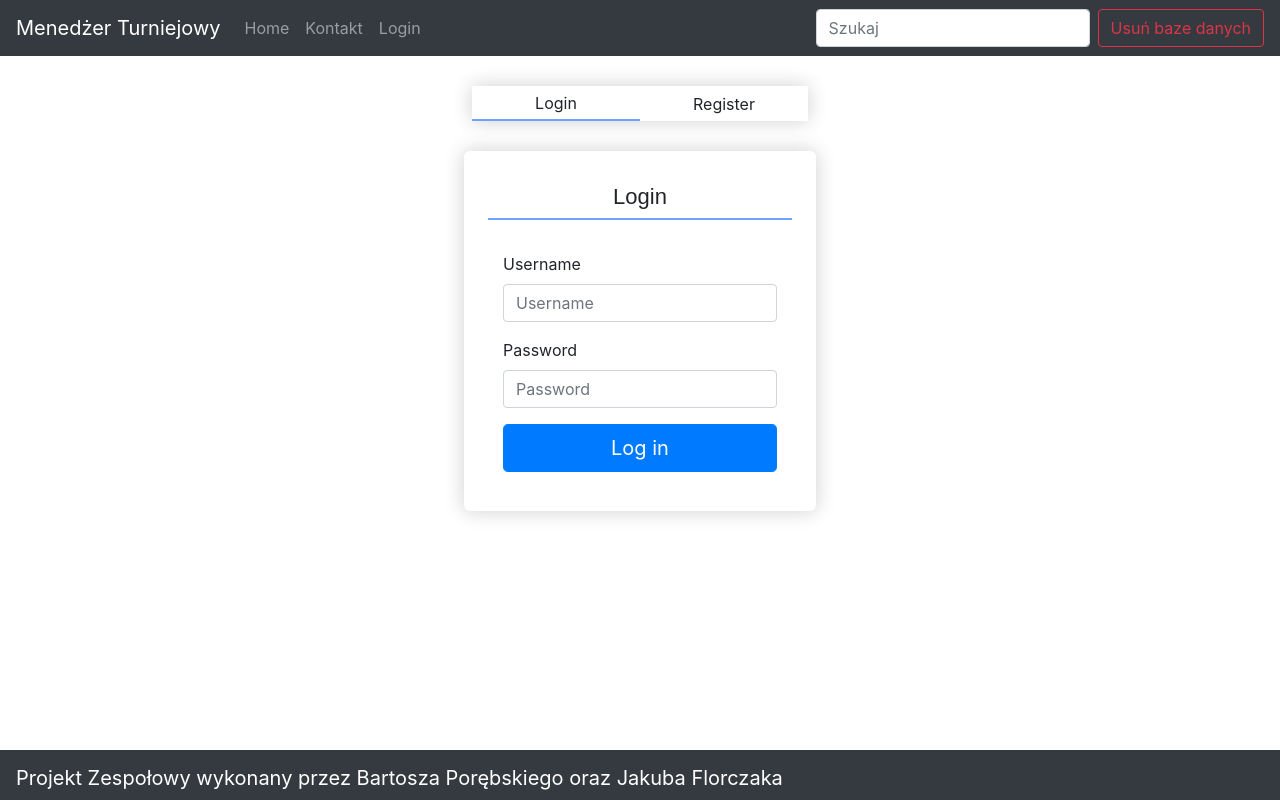
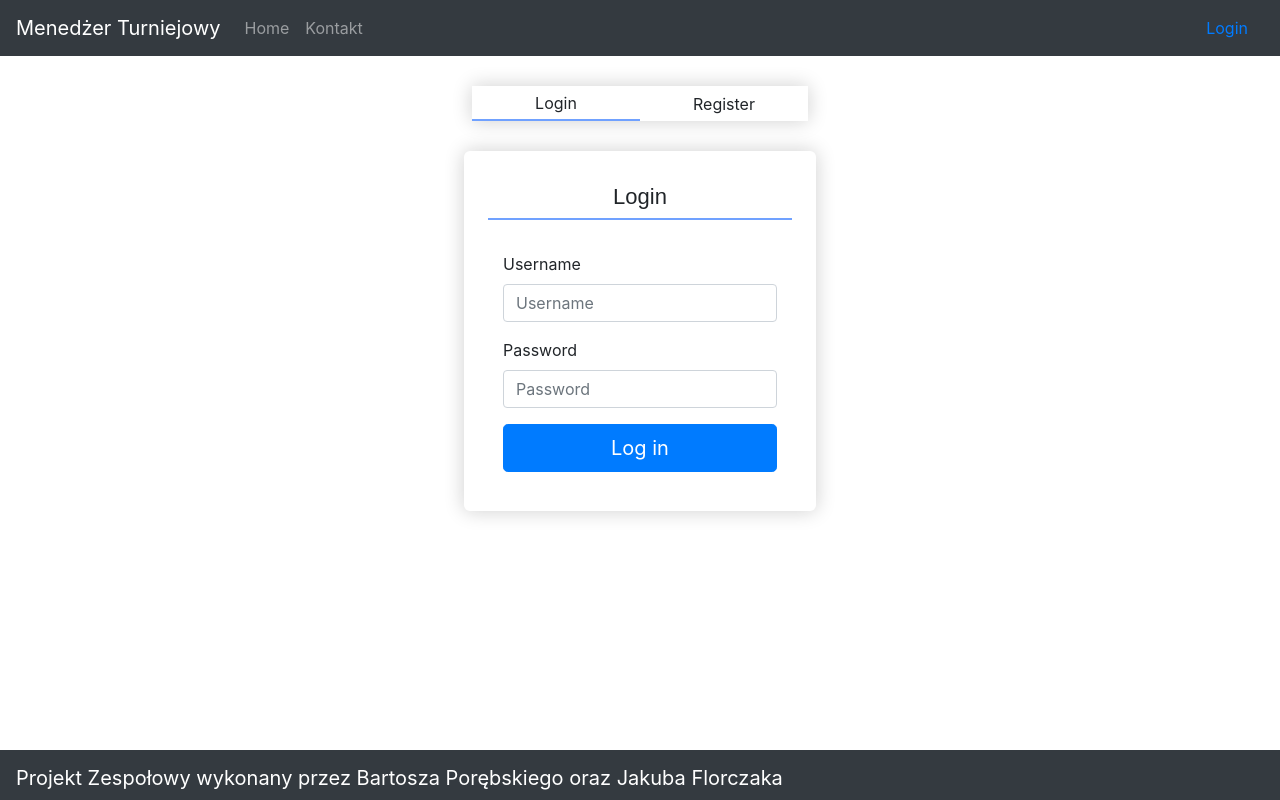
Before and after one commit to baatheo/react-tournament-manager, a React (Create React App) app: page /login in a window 1280 px wide. Built offline with nearby package versions, Linux system fonts and the light colour scheme.

Commit message:
fixed do login and logout

```diff
--- a/src/Login/UserLogin.jsx
+++ b/src/Login/UserLogin.jsx
@@ -1,5 +1,6 @@
 import React, {useState, createContext, useEffect, useContext} from "react";
 import {Form, Button} from "react-bootstrap";
+import { Redirect } from "react-router-dom"
 import "../styles/Login.css"
 
 
@@ -50,9 +51,12 @@ const UserLogin = () => {
     const [login, setLogin] = useState("");
     const [password, setPassword] = useState("");
     const {token, setToken} = useContext(UserContext);
+    const [auth, setAuth] = useState(false);
 
     useEffect(() => {
-        console.log(`useEffect token: ${token}`)
+        if(token !==""){
+            setAuth(true);
+        }
     }, [token]);
 
 
@@ -88,6 +92,8 @@ const UserLogin = () => {
                 </Form.Group>
                 <Button onClick={tryToLogin} className="btn-lg btn-block" variant="primary">Log in</Button>{' '}
             </Form>
+            {console.log(auth)}
+            {auth && <Redirect to={{pathname: '/home'}}/>}
         </div>
     )
 }
@@ -96,17 +102,48 @@ const UserRegister = () => {
     const [login, setLogin] = useState("");
     const [password, setPassword] = useState("");
     const [registered, setRegistered] = useState(false);
+    const [status, setStatus] = useState(0);
 
     useEffect(() => {
         console.log(`registered state: ${registered}`)
     }, [registered]);
 
+    useEffect(() => {
+        console.log(status)
+    }, [status])
+
 
     const tryToRegister = (e) =>{
         e.preventDefault()
+        try{
+            fetch('http://127.0.0.1:9123/user/create', {
+                method : 'POST',
+                body: JSON.stringify({login: login.value, password: password.value}),
+                headers: header
+            })
+                .then((response) =>{
+                    setStatus(response.status)
+                })
+        } catch (err) {
+            console.log(err)
+        }
 
     }
 
+    const registerAlert = () =>{
+        if(status === 422){
+            return(<div>error</div>)
+        }
+        else if(status === 200){
+            return(<div>succes</div>)
+        }
+        else if(status === 0){
+            return (<div></div>)
+        }
+        else{
+            return (<div>???</div>)
+        }
+    }
 
     return(
         <div>
@@ -122,8 +159,10 @@ const UserRegister = () => {
                     <Form.Label>Password</Form.Label>
                     <Form.Control ref={(input) => setPassword(input)} type="password" placeholder="Password" />
                 </Form.Group>
+                {registerAlert()}
                 <Button onClick={tryToRegister} className="btn-lg btn-block" variant="primary">Register</Button>{' '}
             </Form>
+
         </div>
     )
 }
--- a/src/Pages/MainPage.jsx
+++ b/src/Pages/MainPage.jsx
@@ -16,8 +16,29 @@ import {Kontakt} from "./Kontakt";
 import UserLogin, {UserContext} from "../Login/UserLogin"
 import LoginBox from "../Login/UserLogin";
 
-class NavyBar extends React.Component{
-    render(){
+
+const NavyBar = () => {
+    const [isLoged, setIsLoged] = useState(false);
+    const {token, setToken} = useContext(UserContext);
+
+    useEffect(() =>{
+        if(token !== ""){
+            setIsLoged(true);
+        }
+        else{
+            setIsLoged(false)
+        }
+    })
+
+    const doLogout = () => {
+        console.log(`doLogout token "${token}"`)
+        if(token !== ""){
+            setToken("");
+            setIsLoged(false);
+            console.log(token);
+        }
+    }
+
         return(
             <div>
                 <Navbar bg="dark" expand="lg" variant="dark">
@@ -27,17 +48,18 @@ class NavyBar extends React.Component{
                         <Nav className="mr-auto">
                             <Nav.Link href="/home">Home</Nav.Link>
                             <Nav.Link href="/link">Kontakt</Nav.Link>
-                            <Nav.Link href="/login">Login</Nav.Link>
                         </Nav>
                         <Form inline>
-                            <FormControl type="text" placeholder="Szukaj" className="mr-sm-2" />
-                            <Button onClick ={deleteAll}  variant="outline-danger">Usuń baze danych</Button>
+                            {console.log(`token z navbar: ${token}`)}
+                            {console.log(`isLoged ${isLoged}`)}
+                            {!isLoged && <Nav.Link href="/login">Login</Nav.Link>}
+                            {isLoged && <Button variant="outline-primary" onClick={doLogout}>Logout</Button>}
                         </Form>
                     </Navbar.Collapse>
                 </Navbar>
             </div>
-        );
-    }
+        )
+
 }
 
 class MiddleLayout extends React.Component{
--- a/src/Pages/dataFetch.js
+++ b/src/Pages/dataFetch.js
@@ -7,9 +7,7 @@ const header = {
     'Access-Control-Allow-Origin': '*'
 }
 
-export function delivery(token){
-    header['Authorization'] = token;
-}
+
 
 
 export function sendScore(match){
```
